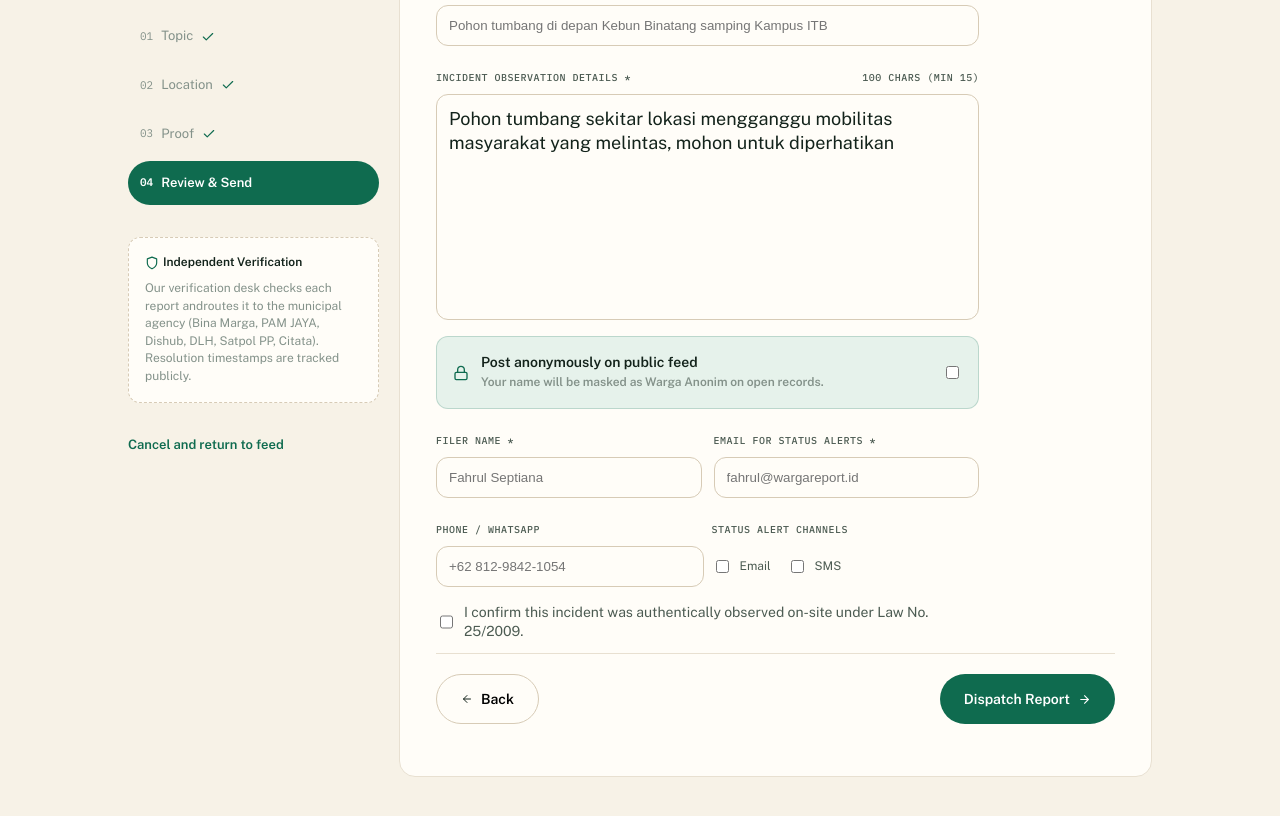
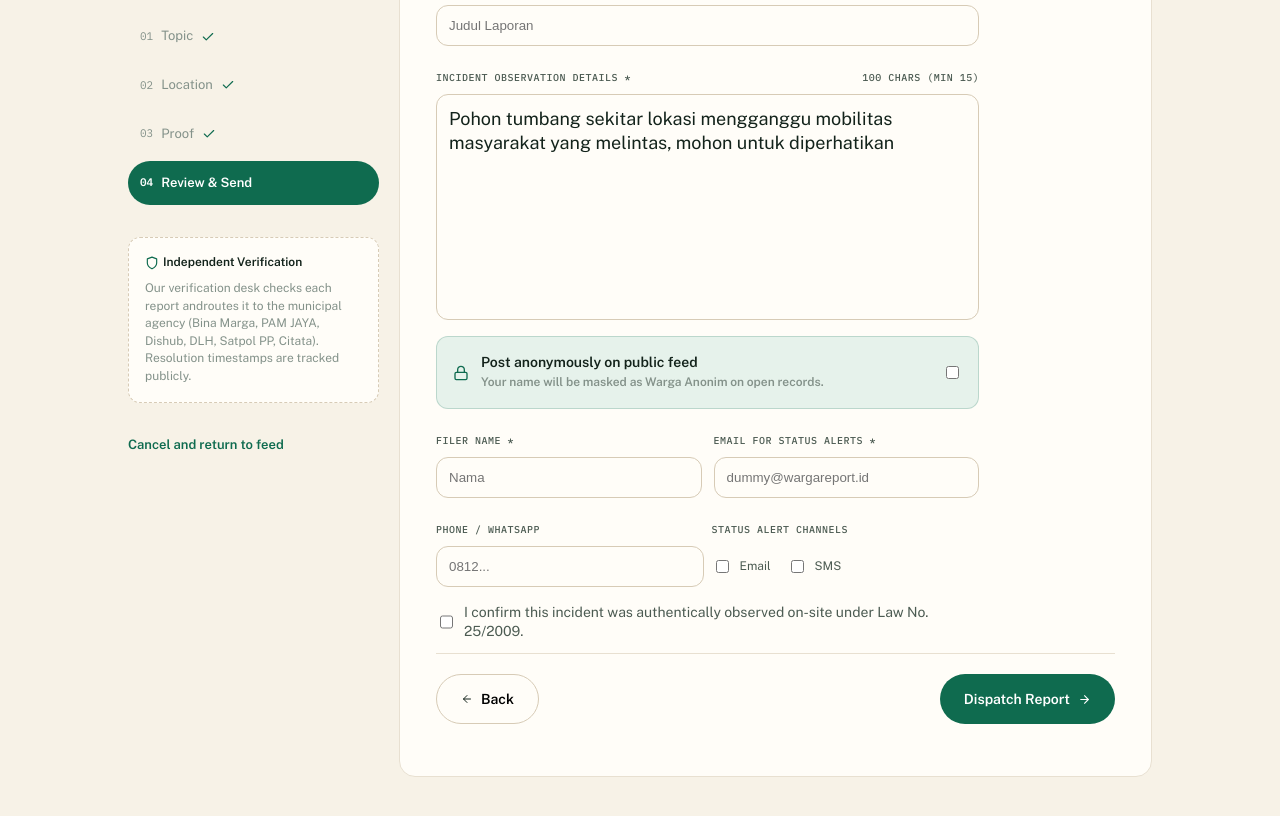
Before and after one commit to ecenn/koda-b10-weekly3, a plain HTML site: page report-review.html in a window 1280 px wide. Shown: the part 260-1076 px from the top of the page. Drawn offline with nearby package versions, Linux system fonts and the light colour scheme.

Commit message:
fix: changing placeholder

```diff
--- a/report-review.html
+++ b/report-review.html
@@ -148,14 +148,14 @@
                     <div class="rp-card-review">
                         <div>
                             <label class="rp-card-form-label" for="title">Concise Title *</label>
-                            <input class="answer-light" type="text" id="title" placeholder="Pohon tumbang di depan Kebun Binatang samping Kampus ITB">
+                            <input class="answer-light" type="text" id="title" placeholder="Judul Laporan">
                         </div>
                         <div>
                             <div>
                                 <label class="rp-card-form-label" for="incident-details">Incident Observation Details *</label>
                                 <p class="rp-card-form-label">100 chars (min 15)</p>
                             </div>
-                            <textarea class="answer-light" name="incident-details id="incident-details">Pohon tumbang sekitar lokasi mengganggu mobilitas masyarakat yang melintas, mohon untuk diperhatikan</textarea>
+                            <textarea class="answer-light" name="incident-details" id="incident-details">Pohon tumbang sekitar lokasi mengganggu mobilitas masyarakat yang melintas, mohon untuk diperhatikan</textarea>
                         </div>
                         <div>
                             <img src="assets/lock-icon.svg" alt="lock-icon">
@@ -168,17 +168,17 @@
                         <div>
                             <div>
                                 <label class="rp-card-form-label" for="">Filer Name *</label>
-                                <input class="answer-light" type="text" name="filer" id="filer" placeholder="Fahrul Septiana">
+                                <input class="answer-light" type="text" name="filer" id="filer" placeholder="Nama">
                             </div>
                             <div>
                                 <label class="rp-card-form-label" for="">Email for Status Alerts *</label>
-                                <input class="answer-light" type="text" name="email" id="email" placeholder="fahrul@wargareport.id">
+                                <input class="answer-light" type="text" name="email" id="email" placeholder="dummy@wargareport.id">
                             </div>
                         </div>
                         <div>
                             <div>
                                 <label class="rp-card-form-label" for="phone">Phone / WhatsApp</label>
-                                <input class="answer-light" type="text" name="phone" id="phone" placeholder="+62 812-9842-1054">
+                                <input class="answer-light" type="text" name="phone" id="phone" placeholder="0812...">
                             </div>
                             <div>
                                 <label class="rp-card-form-label" for="alert-email">Status alert channels</label>
```
